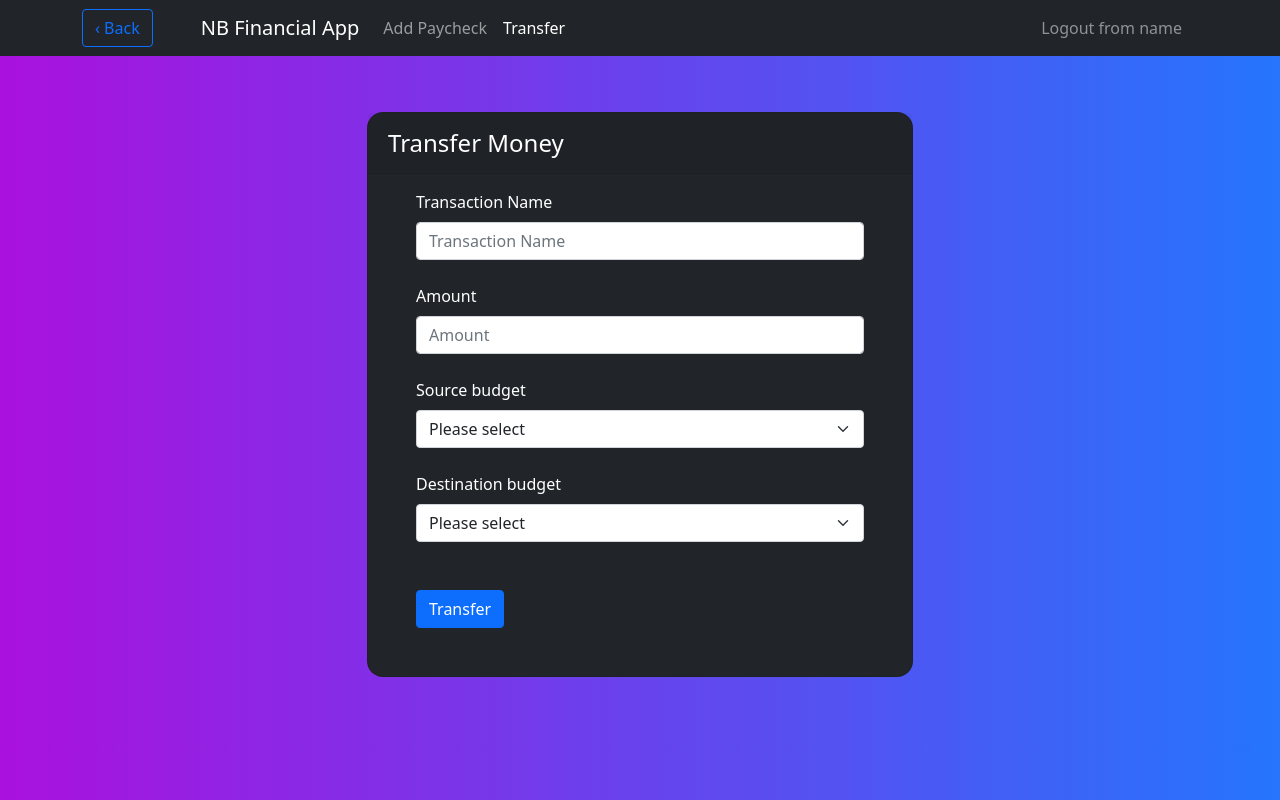
After one commit to niklasbaumgardner/FinancialApp, a Flask app: page /transfer in a window 1280 px wide. The commit adds this page. Run offline with Flask 2, Linux system fonts and the light colour scheme; the visitor is signed in with stand-in values (Sample User, id 1); data comes from the database, SQL or seed files in the repository; data that the repository does not hold is empty.

Commit message:
added transfer page. delete prefills. some redesigns

```diff
--- a/finapp/home/home.py
+++ b/finapp/home/home.py
@@ -114,19 +114,30 @@ def budget_transaction():
     return redirect(url_for('home.view_budget', id=budget_id))
 
 
-# need to remove
+@home.route('/transfer', methods=["GET"])
+@login_required
+def transfer():
+    budgets = get_budgets()
+    return render_template('transfer.html', budgets=budgets, str=str)
+
+
+
 @home.route('/budget_to_budget', methods=["POST"])
 @login_required
 def budget_to_budget():
     name = request.form.get("name")
-    amount = float(request.form.get('amount'))
+    try:
+        amount = float(request.form.get('amount'))
+    except:
+        amount = None
     source_budget = request.form.get('source_budget')
     dest_budget = request.form.get('dest_budget')
 
-    trans1 = Transaction(name=name, budget_id=source_budget, user_id=current_user.get_id(), amount=-amount, date=datetime.datetime.now())
-    trans2 = Transaction(name=name, budget_id=dest_budget, user_id=current_user.get_id(), amount=amount, date=datetime.datetime.now())
-    do_transaction(trans1)
-    do_transaction(trans2)
+    if name and amount and source_budget and dest_budget:
+        trans1 = Transaction(name=name, budget_id=source_budget, user_id=current_user.get_id(), amount=-amount, date=datetime.datetime.now())
+        trans2 = Transaction(name=name, budget_id=dest_budget, user_id=current_user.get_id(), amount=amount, date=datetime.datetime.now())
+        do_transaction(trans1)
+        do_transaction(trans2)
     return redirect(url_for('home.index'))
 
 
@@ -237,6 +248,18 @@ def delete_budget(b_id):
     return redirect(url_for('home.index'))
 
 
+@home.route('/delete_prefill/<float:amount>', methods=["POST"])
+@login_required
+def delete_prefill(amount):
+    prefills = get_prefills_by_amount(amount)
+
+    for prefill in prefills:
+        delete_prefill(prefill.id)
+
+    return redirect(url_for('home.add_transaction'))
+
+
+
 # API Endpoints
 
 @home.route('/get_data', methods=['GET'])
@@ -279,6 +302,11 @@ def get_prefills():
 def get_prefills_by_budget(budget_id):
     prefills = PaycheckPrefill.query.filter_by(budget_id=budget_id, user_id=current_user.get_id()).all()
     return prefills
+
+
+def get_prefills_by_amount(total_amount):
+    prefill = PaycheckPrefill.query.filter_by(user_id=current_user.get_id(), total_amount=total_amount).all()
+    return prefill
 
 
 def get_prefill_by_amount_and_budget(total_amount, budget_id):
--- a/finapp/templates/base.html
+++ b/finapp/templates/base.html
@@ -31,6 +31,9 @@
                     <li class="nav-item">
                         <a class="nav-link {% block addtransaction %}{% endblock addtransaction %}" href="{{ url_for('home.add_transaction') }}">Add Paycheck</a>
                     </li>
+                    <li class="nav-item">
+                        <a class="nav-link {% block transfer %}{% endblock transfer %}" href="{{ url_for('home.transfer') }}">Transfer</a>
+                    </li>
                 </ul>
                 {% if current_user.is_authenticated %}
                     <a class="nav-link text-white-50" href="{{ url_for('auth.logout') }}">Logout from {{ current_user.email.split('@')[0] }}</a>
--- a/finapp/templates/index.html
+++ b/finapp/templates/index.html
@@ -102,7 +102,7 @@
         <div class="modal-dialog">
             <div class="modal-content">
                 <div class="modal-header">
-                    <h5 class="modal-title">Add New Budget</h5>
+                    <div class="modal-title fs-5">Add New Budget</div>
                     <button onclick="document.getElementById('addNewBudgetModal').style.display='none'" type="button" class="btn-close" data-bs-dismiss="modal" aria-label="Close"></button>
                 </div>
                 <div class="modal-body">
--- /dev/null
+++ b/finapp/templates/transfer.html
@@ -0,0 +1,139 @@
+{% extends "base.html" %}
+
+{% block title %}Transfer{% endblock title %}
+{% block transfer %}active{% endblock transfer %}
+{% block backButton %}<a href="/" class="btn btn-outline-primary me-5"> &#8249; Back</a>{% endblock backButton %}
+
+
+
+{% block content %}
+
+<script>
+
+    function remove_from_source() {
+        var sources = document.getElementsByClassName('source');
+        for (var i = 0; i < sources.length; i++) {
+            sources[i].style.display = "block";
+        }
+
+        var d_select_id = document.getElementById('dest_budget').value;
+        // console.log(d_select_id);
+        var source_select = document.getElementById("source" + d_select_id);
+        // console.log(source_select);
+        source_select.style.display = "none";
+
+    }
+
+    function remove_from_dest() {
+        var sources = document.getElementsByClassName('dest');
+        for (var i = 0; i < sources.length; i++) {
+            sources[i].style.display = "block";
+        }
+
+        var s_select_id = document.getElementById('source_budget').value;
+        // console.log(s_select_id);
+        var dest_select = document.getElementById("dest" + s_select_id);
+        // console.log(dest_select);
+        dest_select.style.display = "none";
+
+        // if
+    }
+
+</script>
+<div class="container py-5 h-100">
+    <div class="row d-flex justify-content-center align-items-center h-100">
+        <div class="col-6">
+            <div class="card bg-dark text-white" style="border-radius: 1rem;">
+                <div class="card-header px-3">
+                    <div class="fs-4 p-1">
+                        Transfer Money
+                    </div>
+                </div>
+                <div id="input-card" class="card-body px-5 pb-5">
+
+
+                    <div id="btob" class="tab" >
+                        <form action="{{ url_for('home.budget_to_budget') }}" method="POST">
+                            <div class="row">
+                                <div class="col-sm ">
+                                    <div class="form-outline form-white mb-4">
+                                        <label class="form-label" for="name">Transaction Name</label>
+                                        <input class="form-control " type="text" id="name" name="name" placeholder="Transaction Name" required>
+                                    </div>
+                                    <div class="form-outline form-white mb-4">
+                                        <label class="form-label" for="name">Amount</label>
+                                        <input class="form-control " type="text" id="amount" name="amount" placeholder="Amount" required>
+                                    </div>
+                                </div>
+
+                                <div class="form-outline form-white mb-4">
+                                    <label class="form-label" for="source_budget">Source budget</label>
+                                    <select class="form-select" name="source_budget" id="source_budget" onchange="remove_from_dest()" required>
+                                        <option value="">Please select</option>
+                                        {% for budget in budgets %}
+                                            <option class="source" id="source{{ budget.id }}" value="{{ budget.id }}">{{ str(budget) }}</option>
+                                        {% endfor %}
+                                    </select>
+                                </div>
+
+
+                                <div class="form-outline form-white mb-4">
+                                    <label class="form-label" for="dest_budget">Destination budget</label>
+                                    <select class="form-select" name="dest_budget" id="dest_budget" onchange="remove_from_source()" required>
+                                        <option value="">Please select</option>
+                                        {% for budget in budgets %}
+                                            <option class="dest" id="dest{{ budget.id }}" value="{{ budget.id }}">{{ str(budget) }}</option>
+                                        {% endfor %}
+                                    </select>
+
+                                </div>
+                            </div>
+
+                            <!-- <div class="row">
+                                <div class="col-sm ">
+                                    <div class="form-outline form-white mb-4">
+                                        <label class="form-label" for="source_budget">Source budget</label>
+                                        <select class="form-select" name="source_budget" id="source_budget"  required>
+                                            {% for budget in budgets %}
+                                                <option value="{{ budget.id }}">{{ str(budget) }}</option>
+                                            {% endfor %}
+                                        </select>
+                                    </div>
+
+                                </div>
+                                <div class="col-sm ">
+                                    <div class="form-outline form-white mb-4">
+                                        <label class="form-label" for="dest_budget">Destination budget</label>
+                                        <select class="form-select" name="dest_budget" id="dest_budget" required>
+                                            {% for budget in budgets %}
+                                                <option class="" value="{{ budget.id }}">{{ str(budget) }}</option>
+                                            {% endfor %}
+                                        </select>
+
+                                    </div>
+
+                                </div>
+                            </div> -->
+
+                            <div class="form-outline form-white pt-4">
+                                <input class="btn btn-primary" type="submit" value="Transfer">
+
+                            </div>
+                        </form>
+                    </div>
+                </div>
+
+            </div>
+        </div>
+    </div>
+</div>
+
+
+
+
+
+    <script>
+
+    </script>
+
+{% endblock content %}
```
Also changed, not shown: finapp/templates/addtransaction.html (+43 -7 lines), finapp/templates/login.html (+13 -7 lines), finapp/templates/viewbudget.html (+4 -4 lines).
